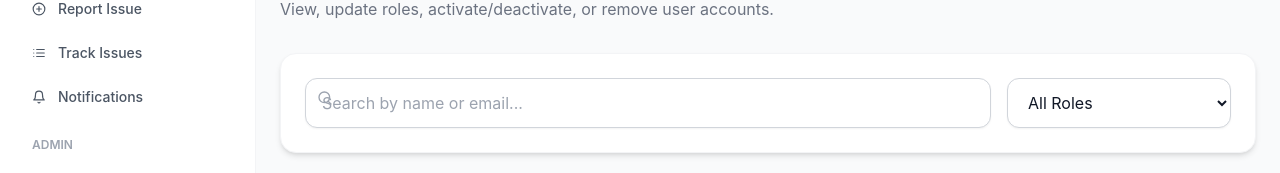
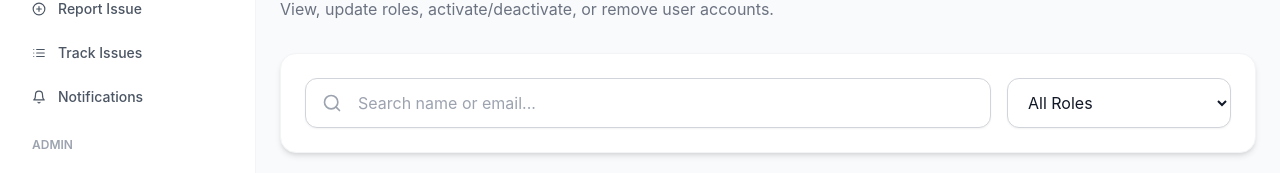
Before and after one commit to Prasannamali08/school-facility-portal, a React (Vite) app in the folder frontend/: page /admin/users in a window 1280 px wide. Shown: the part 136-309 px from the top of the page. Built offline with nearby package versions, Linux system fonts and the light colour scheme; no server answers; sample sign-in values are in the browser's storage.

Commit message:
Improve UI design and enhance dashboard functionality

```diff
--- a/frontend/src/pages/AdminDashboard.jsx
+++ b/frontend/src/pages/AdminDashboard.jsx
@@ -185,16 +185,15 @@ const AdminDashboard = () => {
 
       <div className="card p-6 shadow-lg mb-6 flex flex-col lg:flex-row gap-4">
 
-         <div className="relative flex-1">
+                <div className="flex items-center flex-1 bg-white dark:bg-gray-700 border border-gray-300 dark:border-gray-600 rounded-xl px-4 py-3 shadow-sm">
 
           <FiSearch
             size={20}
-                className="absolute left-5 top-1/2 -translate-y-1/2 text-gray-500 pointer-events-none"
+            className="text-gray-400 mr-4 flex-shrink-0"
           />
 
           <input
             type="text"
-                className="input-field pl-20"
             placeholder="Search issues..."
             value={filters.search}
             onChange={(e) => {
@@ -204,6 +203,7 @@ const AdminDashboard = () => {
                 search: e.target.value,
               }));
             }}
+            className="w-full bg-transparent outline-none text-gray-900 dark:text-white placeholder:text-gray-400"
           />
 
         </div>
--- a/frontend/src/pages/Dashboard.jsx
+++ b/frontend/src/pages/Dashboard.jsx
@@ -43,10 +43,15 @@ const Dashboard = () => {
   useEffect(() => {
     const fetchData = async () => {
     try {
+  const issueEndpoint =
+    user?.role === "admin"
+      ? "/issues?limit=4"
+      : "/issues/my?limit=4";
+
   const [summaryRes, chartsRes, issuesRes] = await Promise.all([
-          api.get('/analytics/summary'),
-          api.get('/analytics/charts'),
-          api.get('/issues/my?limit=4'),
+    api.get("/analytics/summary"),
+    api.get("/analytics/charts"),
+    api.get(issueEndpoint),
   ]);
 
   setSummary(summaryRes.data.summary);
@@ -60,7 +65,7 @@ const Dashboard = () => {
     };
 
     fetchData();
-  }, []);
+ }, [user]);
 
   const pieData = {
     labels: charts?.byStatus.map((s) => s.status) || [],
--- a/frontend/src/pages/ManageUsers.jsx
+++ b/frontend/src/pages/ManageUsers.jsx
@@ -80,16 +80,21 @@ const ManageUsers = () => {
     {/* Search & Filter */}
     <div className="card p-6 shadow-lg rounded-2xl flex flex-col lg:flex-row gap-4">
 
-      <div className="relative flex-1">
-        <FiSearch className="absolute left-3 top-3 text-gray-400" />
+<div className="flex items-center flex-1 bg-white dark:bg-gray-700 border border-gray-300 dark:border-gray-600 rounded-xl px-4 py-3 shadow-sm focus-within:ring-2 focus-within:ring-primary-500 focus-within:border-primary-500 transition-all">
+  <FiSearch
+    size={20}
+    className="text-gray-400 mr-4 flex-shrink-0"
+  />
 
-        <input
-          className="input-field pl-10"
-          placeholder="Search by name or email..."
-          value={search}
-          onChange={(e) => setSearch(e.target.value)}
-        />
-      </div>
+  <input
+    type="text"
+    placeholder="Search name or email..."
+    value={search}
+    onChange={(e) => setSearch(e.target.value)}
+    className="w-full bg-transparent outline-none text-gray-900 dark:text-white placeholder:text-gray-400"
+  />
+
+</div>
 
       <select
         className="input-field lg:w-56"
@@ -155,7 +160,7 @@ const ManageUsers = () => {
                 <td className="px-5 py-4">
 
                   <select
-                    className="input-field py-2 text-sm"
+                    className="input-field py-2 px-3 text-sm"
                     value={u.role}
                     disabled={u._id === currentUser.id}
                     onChange={(e) =>
--- a/frontend/src/pages/TrackIssues.jsx
+++ b/frontend/src/pages/TrackIssues.jsx
@@ -109,21 +109,21 @@ const { data } = await api.get(endpoint, { params });
 
      <div className="card p-6 shadow-lg mb-8 grid sm:grid-cols-2 lg:grid-cols-5 gap-4">
 
-              <div className="relative lg:col-span-2">
+  <div className="lg:col-span-2 flex items-center bg-white dark:bg-gray-700 border border-gray-300 dark:border-gray-600 rounded-xl px-4 py-3">
 
     <FiSearch
       size={20}
-            className="absolute left-5 top-1/2 -translate-y-1/2 text-gray-400 pointer-events-none"
+      className="text-gray-400 mr-4 flex-shrink-0"
     />
 
     <input
       type="text"
-            className="input-field pl-20"
       placeholder="Search title, description, location..."
       value={filters.search}
       onChange={(e) =>
         handleFilterChange("search", e.target.value)
       }
+      className="w-full bg-transparent outline-none text-gray-900 dark:text-white placeholder:text-gray-400"
     />
 
   </div>
```
Lines whose indentation alone changed are shown as unchanged.
